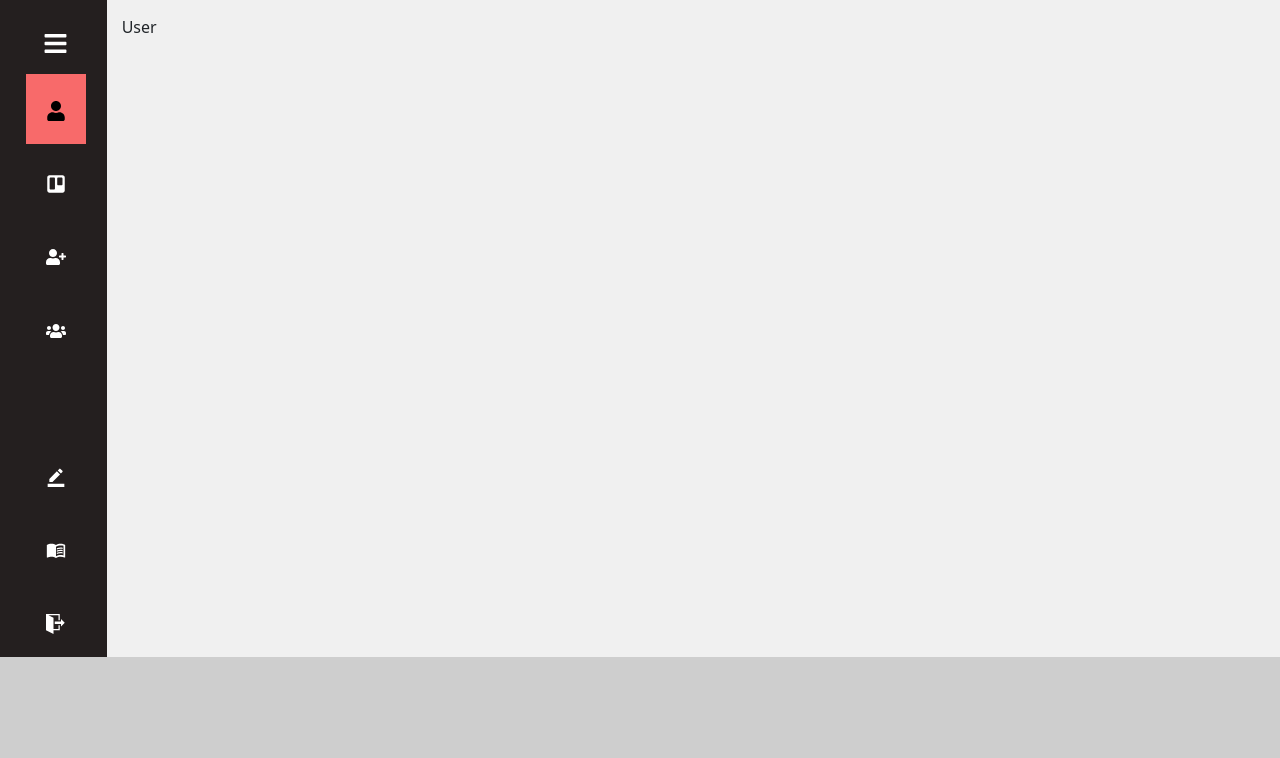
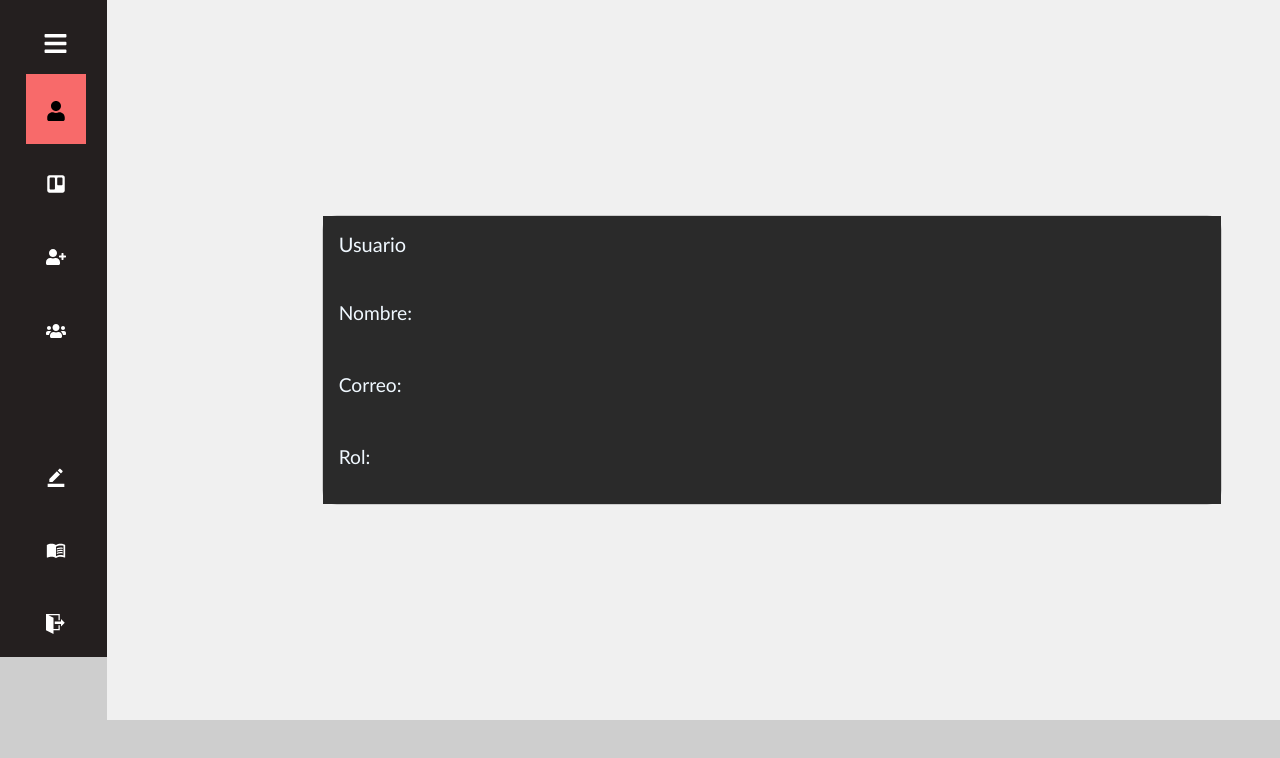
Before and after one commit to JAL117/piWeb, a React (Vite) app: page /inicio/usuario in a window 1280 px wide. Shown: the top 758 px of the page. Built offline with nearby package versions, Linux system fonts and the light colour scheme; some icons are missing.

Commit message:
Agregacion de la vista de los datos del usuario

```diff
--- /dev/null
+++ b/src/components/Usuario/Usuario.jsx
@@ -0,0 +1,32 @@
+import React from "react";
+import "../../styles/Usuario.css";
+import { Card, Row, Col } from "react-bootstrap";
+
+function Usuario(){
+return(
+    <div>
+        <Row >
+          <Col  xs={12} sm={6} md={4} lg={11}>
+            <Card style={{ margin: "200px" }} className="user-cards">
+              <Card.Body className="user-card-body">
+                <Card.Title>Usuario</Card.Title>
+                <Card.Text>Nombre:</Card.Text>
+                <Card.Text>Correo:</Card.Text>
+                <Card.Text>Rol: </Card.Text>
+                <Row className="justify-content-center">
+                   <Col xs="auto">
+                   </Col>
+
+                </Row>
+
+              </Card.Body>
+            </Card>
+          </Col>
+      </Row>
+    </div>
+
+  )
+
+}
+
+export default Usuario;
--- a/src/pages/User.jsx
+++ b/src/pages/User.jsx
@@ -1,8 +1,9 @@
 import React from 'react'
+import Usuario from "../components/Usuario/Usuario"
 
 function User() {
   return (
-    <div>User</div>
+    <div><Usuario></Usuario></div>
   )
 }
 
--- /dev/null
+++ b/src/styles/Usuario.css
@@ -0,0 +1,12 @@
+.user-cards {
+    border: 1px solid #ccc;
+    width: 900px;
+    border-radius: 15px;
+    text-align: left;
+  }
+  .user-card-body {
+    font-size: larger;
+    color: aliceblue;
+    background-color: rgb(42, 42, 42);
+    font-family: 'Trebuchet MS', 'Lucida Sans Unicode', 'Lucida Grande', 'Lucida Sans', Arial, sans-serif;
+  }
```
